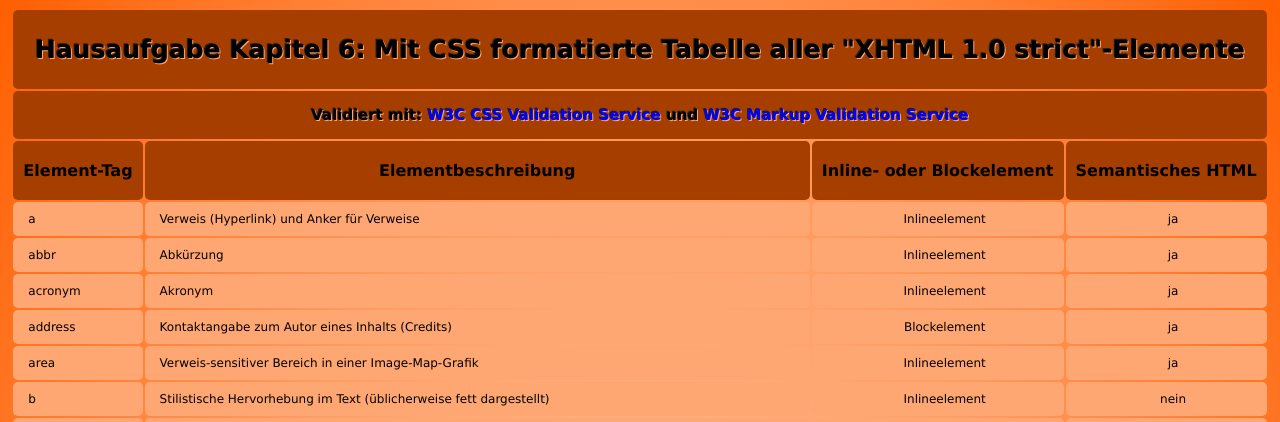
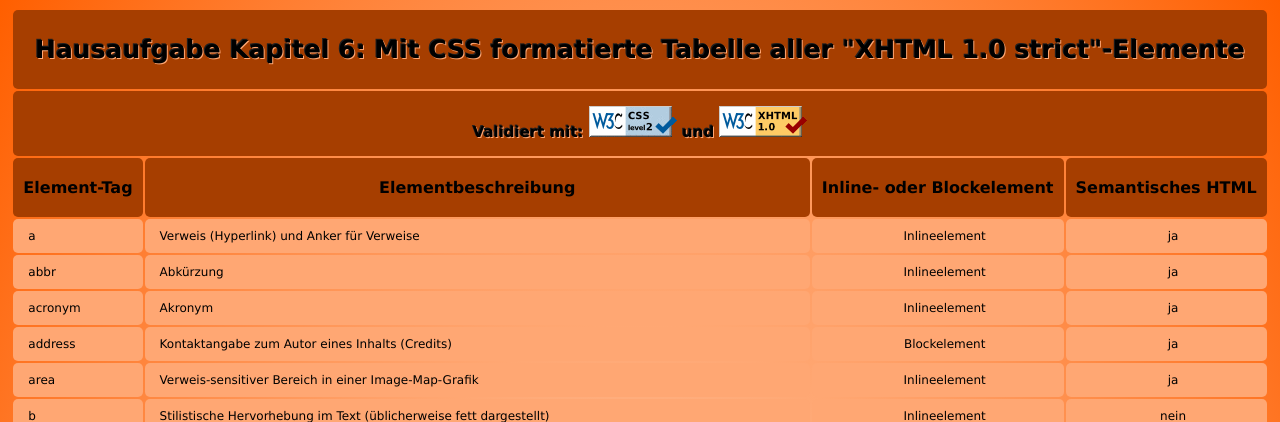
Before and after one commit to mastermindx/kapitel6, a PHP site: page / in a window 1280 px wide. Shown: the top 422 px of the page. Run offline with PHP 8.4, Linux system fonts and the light colour scheme.

Commit message:
Änderung der Hausaufgabe

```diff
--- a/index.htm
+++ b/index.htm
@@ -16,7 +16,7 @@
 					<th id="titleH2" colspan="4">Hausaufgabe Kapitel 6: Mit CSS formatierte Tabelle aller "XHTML 1.0 strict"-Elemente </th>
 				</tr>
 				<tr>
-					<th id="titleH21" colspan="4">Validiert mit: <a href="http://jigsaw.w3.org/css-validator/">W3C CSS Validation Service</a> und <a href="http://validator.w3.org/">W3C Markup Validation Service</a> </th>
+					<th id="titleH21" colspan="4">Validiert mit: <a href="http://jigsaw.w3.org/css-validator/" onclick="window.open(this.href);return false;"><img src="valid-css2-blue.png" alt="W3C CSS Validation Service"/></a> und <a href="http://validator.w3.org/" onclick="window.open(this.href);return false;"><img src="valid-xhtml10.png" alt="W3C Markup Validation Service"/></a> </th>
 				</tr>
 				<tr>
 						<th>Element-Tag</th>
--- a/index.php
+++ b/index.php
@@ -16,7 +16,7 @@
 					<th id="titleH2" colspan="4">Hausaufgabe Kapitel 6: Mit CSS formatierte Tabelle aller "XHTML 1.0 strict"-Elemente </th>
 				</tr>
 				<tr>
-					<th id="titleH21" colspan="4">Validiert mit: <a href="http://jigsaw.w3.org/css-validator/">W3C CSS Validation Service</a> und <a href="http://validator.w3.org/">W3C Markup Validation Service</a> </th>
+					<th id="titleH21" colspan="4">Validiert mit: <a href="http://jigsaw.w3.org/css-validator/" onclick="window.open(this.href);return false;"><img src="valid-css2-blue.png" alt="W3C CSS Validation Service"/></a> und <a href="http://validator.w3.org/" onclick="window.open(this.href);return false;"><img src="valid-xhtml10.png" alt="W3C Markup Validation Service"/></a> </th>
 				</tr>
 				<tr>
 						<th>Element-Tag</th>
```
Also changed, not shown: valid-css2-blue.png (added), valid-xhtml10.png (added).
